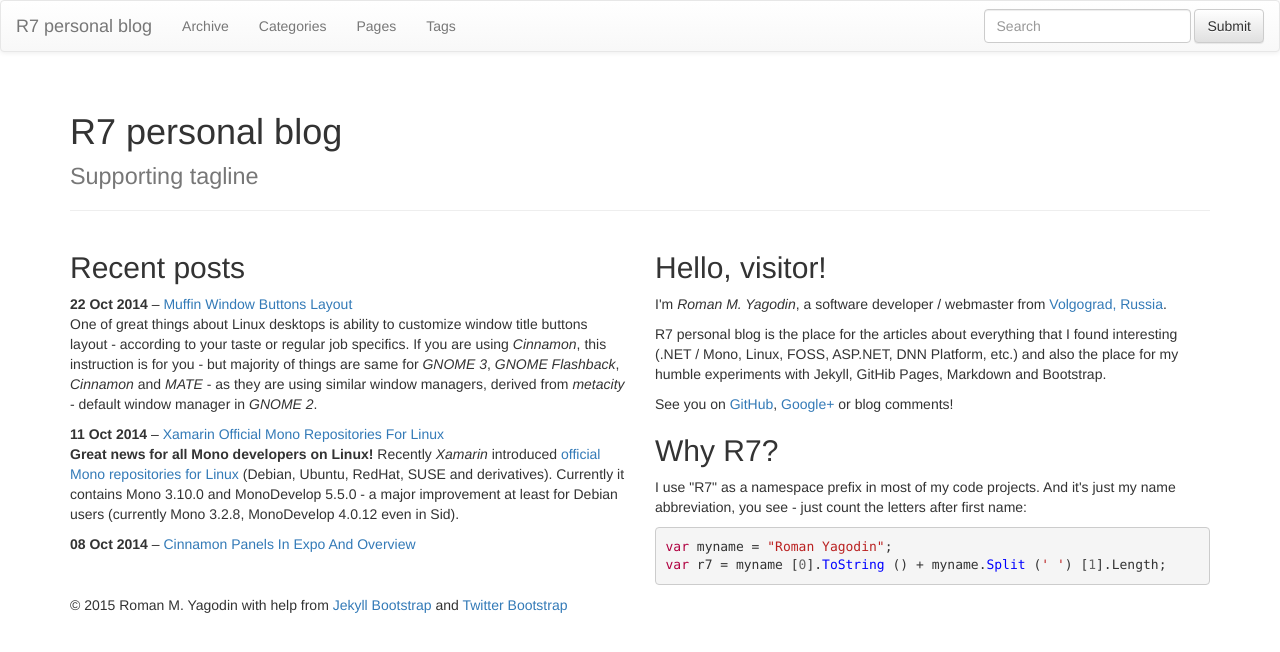
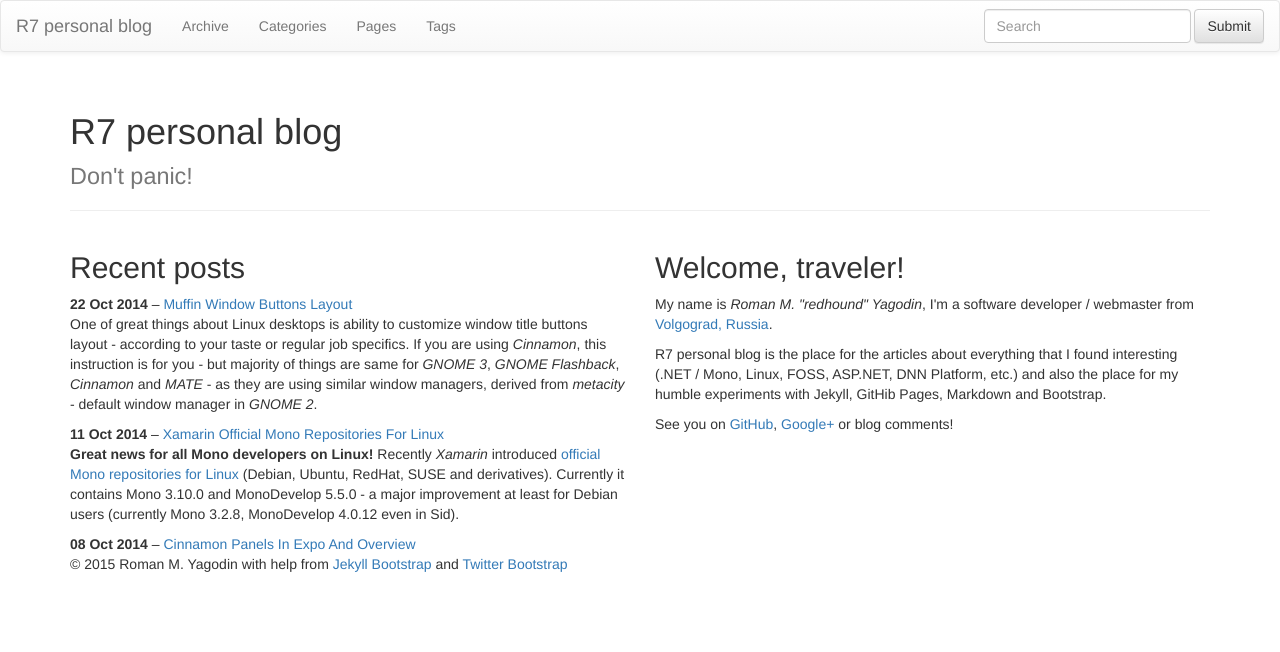
Before and after one commit to roman-yagodin/roman-yagodin.github.io, a Jekyll site: the page built from index.html, in a window 1280 px wide. Shown: the top 652 px of the page. Built offline with Jekyll 4.4.1, drawn with Linux system fonts in a browser that asks for light colours; nearby versions of some CDN libraries; library files that are not in the unit come from our copies; comment, search, counter and statistics services are not loaded.

Commit message:
Update greetings

```diff
--- a/index.html
+++ b/index.html
@@ -1,7 +1,7 @@
 ---
 layout: page
 title: R7 personal blog
-tagline: Supporting tagline
+tagline: Don't panic!
 ---
 {% include JB/setup %}
 
@@ -19,18 +19,9 @@ tagline: Supporting tagline
 		</div>
 	</div>
 	<div class="col-md-6">
-		<h2>Hello, visitor!</h2>
-		<p>I'm <em>Roman M. Yagodin</em>, a software developer / webmaster from <a href="https://goo.gl/maps/Svixn" target="_blank">Volgograd, Russia</a>.</p>
+		<h2>Welcome, traveler!</h2>
+		<p>My name is <em>Roman M. "redhound" Yagodin</em>, I'm a software developer / webmaster from <a href="https://goo.gl/maps/Svixn" target="_blank">Volgograd, Russia</a>.</p>
 		<p>R7 personal blog is the place for the articles about everything that I found interesting (.NET / Mono, Linux, FOSS, ASP.NET, DNN Platform, etc.) and also the place for my humble experiments with Jekyll, GitHib Pages, Markdown and Bootstrap.</p>
 		<p>See you on <a href="http://github.com/roman-yagodin">GitHub</a>, <a href="https://plus.google.com/u/0/106562370972095746829/posts">Google+</a> or blog comments!</p>
-		<h2>Why R7?</h2>
-		<p>I use "R7" as a namespace prefix in most of my code projects. And it's just my name abbreviation,
-you see - just count the letters after first name:</p>
-		<div>
-{% highlight C# %}
-var myname = "Roman Yagodin";
-var r7 = myname [0].ToString () + myname.Split (' ') [1].Length;
-{% endhighlight %}
-		</div>
 	</div>
 </div>
```
